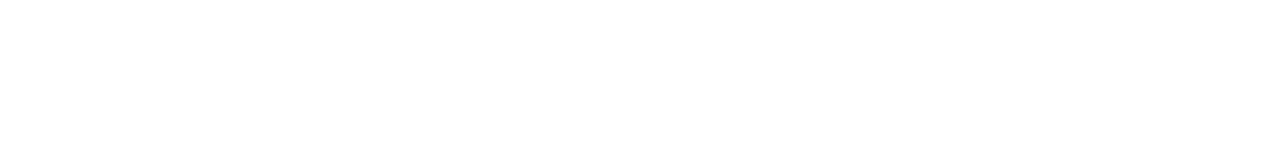
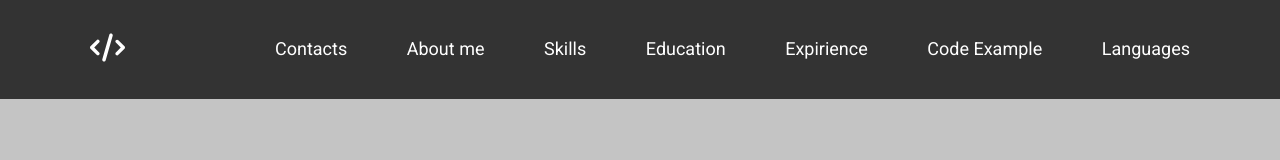
Before and after one commit to Volodya13/test-cv, a plain HTML site: page index.html in a window 1280 px wide. Drawn offline with nearby package versions, Linux system fonts and the light colour scheme.

Commit message:
feat: created header section

```diff
--- a/css/style.css
+++ b/css/style.css
@@ -1,4 +1,80 @@
-*, ::before, ::after {
+/* basicly default styles */
+html {
+    font-family: 'Roboto', sans-serif;
+}
+body {
+    background-color: #99999993;
+    scroll-behavior: smooth;
+    transition: all .4s ease-in-out;
+}
+a {
+    display: block;
+}
+.wrapper {
+    max-width: 1100px;
+    margin: 0 auto;
+}
+/* header styles */
+header{
+    background-color: #333;
+}
+.header-cv__wrapper {
+    display: flex;
+    align-items: center;
+    justify-content: flex-start;
+    padding: 30px 0;
+    gap: 150px;
+    position: relative;
+    max-height: 50px;
+}
+/* .header-cv__wrapper::after{
+    content: '';
+    position: absolute;
+    top: 0;
+    bottom: 20px;
+    box-shadow: 2px 0px 1px rgba(0, 0, 0, .5);
+    height: 1px;
+    width: 100%;
+    height: 100%;
+    background-color: #33333300;
+    z-index: -1;
+} */
+.header-cv__logo {
+    display: flex;
+    align-items: center;
+    justify-content: center;
+}
+.header-cv__logo .header-cv__logo-link svg {
+    width: 35px;
+    height: 35px;
+}
+.header-cv__logo .header-cv__logo-link{
+    transition: all .4s;
+}
+.header-cv__logo .header-cv__logo-link:hover {
+    transform: rotate(360deg);
+    scale: 0.8;
+}
+.header-cv__wrapper .header-cv__navbar {
+    width: 100%;
+}
+.header-cv__wrapper .header-cv__navbar .header-cv__menu {
+    display: flex;
+    justify-content: space-between;
+    align-items: center;
+    list-style-type: none;
     margin: 0;
     padding: 0;
 }
+.menu__list-item {
+    position: relative;
+    transition: all .4s;
+}
+.menu__list-item:hover{
+    transform: scale(.8);
+}
+.menu__list-item .menu__link{
+    text-decoration: none;
+    font-size: 18px;
+    color: #fff;
+}
--- a/index.html
+++ b/index.html
@@ -8,9 +8,64 @@
 	<link href="https://fonts.googleapis.com/css2?family=Roboto:wght@100;300;400;700;900&display=swap" rel="stylesheet">
 	<link rel="stylesheet" href="https://cdnjs.cloudflare.com/ajax/libs/normalize/8.0.1/normalize.min.css" integrity="sha512-NhSC1YmyruXifcj/KFRWoC561YpHpc5Jtzgvbuzx5VozKpWvQ+4nXhPdFgmx8xqexRcpAglTj9sIBWINXa8x5w==" crossorigin="anonymous" referrerpolicy="no-referrer" />
 	<link rel="stylesheet" href="css/style.css">
-	<title>Document</title>
+	<title>CV</title>
 </head>
 <body>
+	<header>
+		<div class="wrapper">
+			<div class="header-cv__wrapper">
+				<div class="header-cv__logo">
+					<a href="#" class="header-cv__logo-link">
+						<svg xmlns="http://www.w3.org/2000/svg" height="1em" viewBox="0 0 640 512">
+							<!-- Font Awesome Free 6.4.0 by @fontawesome - https://fontawesome.com License - https://fontawesome.com/license (Commercial License) Copyright 2023 Fonticons, Inc. -->
+							<path fill="#fff" d="M392.8 1.2c-17-4.9-34.7 5-39.6 22l-128 448c-4.9 17 5 34.7 22 39.6s34.7-5 39.6-22l128-448c4.9-17-5-34.7-22-39.6zm80.6 120.1c-12.5 12.5-12.5 32.8 0 45.3L562.7 256l-89.4 89.4c-12.5 12.5-12.5 32.8 0 45.3s32.8 12.5 45.3 0l112-112c12.5-12.5 12.5-32.8 0-45.3l-112-112c-12.5-12.5-32.8-12.5-45.3 0zm-306.7 0c-12.5-12.5-32.8-12.5-45.3 0l-112 112c-12.5 12.5-12.5 32.8 0 45.3l112 112c12.5 12.5 32.8 12.5 45.3 0s12.5-32.8 0-45.3L77.3 256l89.4-89.4c12.5-12.5 12.5-32.8 0-45.3z"/>
+						</svg>
+					</a>
+				</div>
+				<nav class="header-cv__navbar">
+					<ul class="header-cv__menu">
+						<li class="menu__list-item">
+							<a href="#" class="menu__link">
+								Contacts
+							</a>
+						</li>
+						<li class="menu__list-item">
+							<a href="#" class="menu__link">
+								About me
+							</a>
+						</li>
+						<li class="menu__list-item">
+							<a href="#" class="menu__link">
+								Skills
+							</a>
+						</li>
+						<li class="menu__list-item">
+							<a href="#" class="menu__link">
+								Education
+							</a>
+						</li>
+						<li class="menu__list-item">
+							<a href="#" class="menu__link">
+								Expirience
+							</a>
+						</li>
+						<li class="menu__list-item">
+							<a href="#" class="menu__link">
+								Code Example
+							</a>
+						</li>
+						<li class="menu__list-item">
+							<a href="#" class="menu__link">
+								Languages
+							</a>
+						</li>
+					</ul>
+				</nav>
+			</div>
+		</div>
+	</header>
+	<main></main>
+	<footer></footer>
 	<script src="https://kit.fontawesome.com/f401070d9c.js" crossorigin="anonymous"></script>
 </body>
 </html>
```
